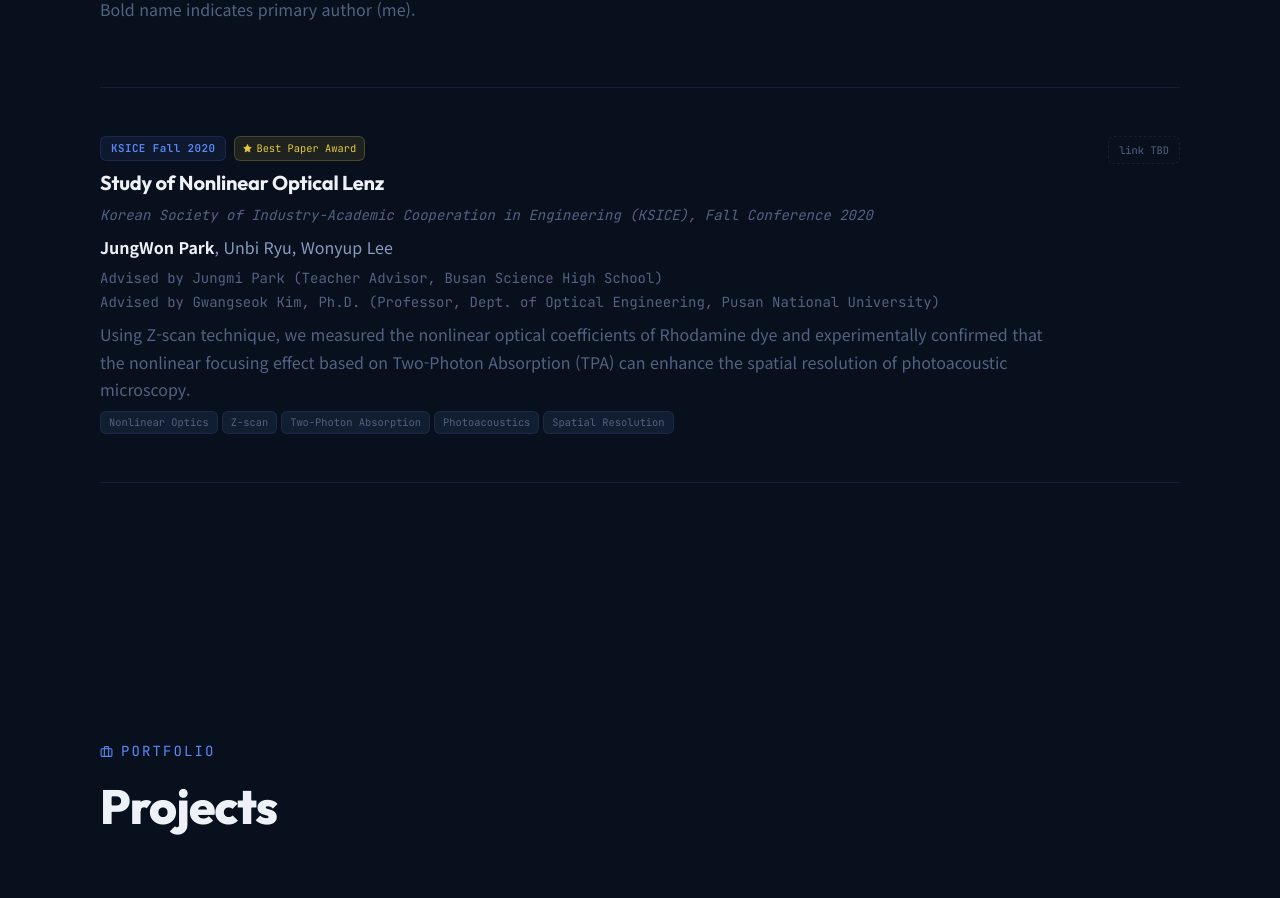
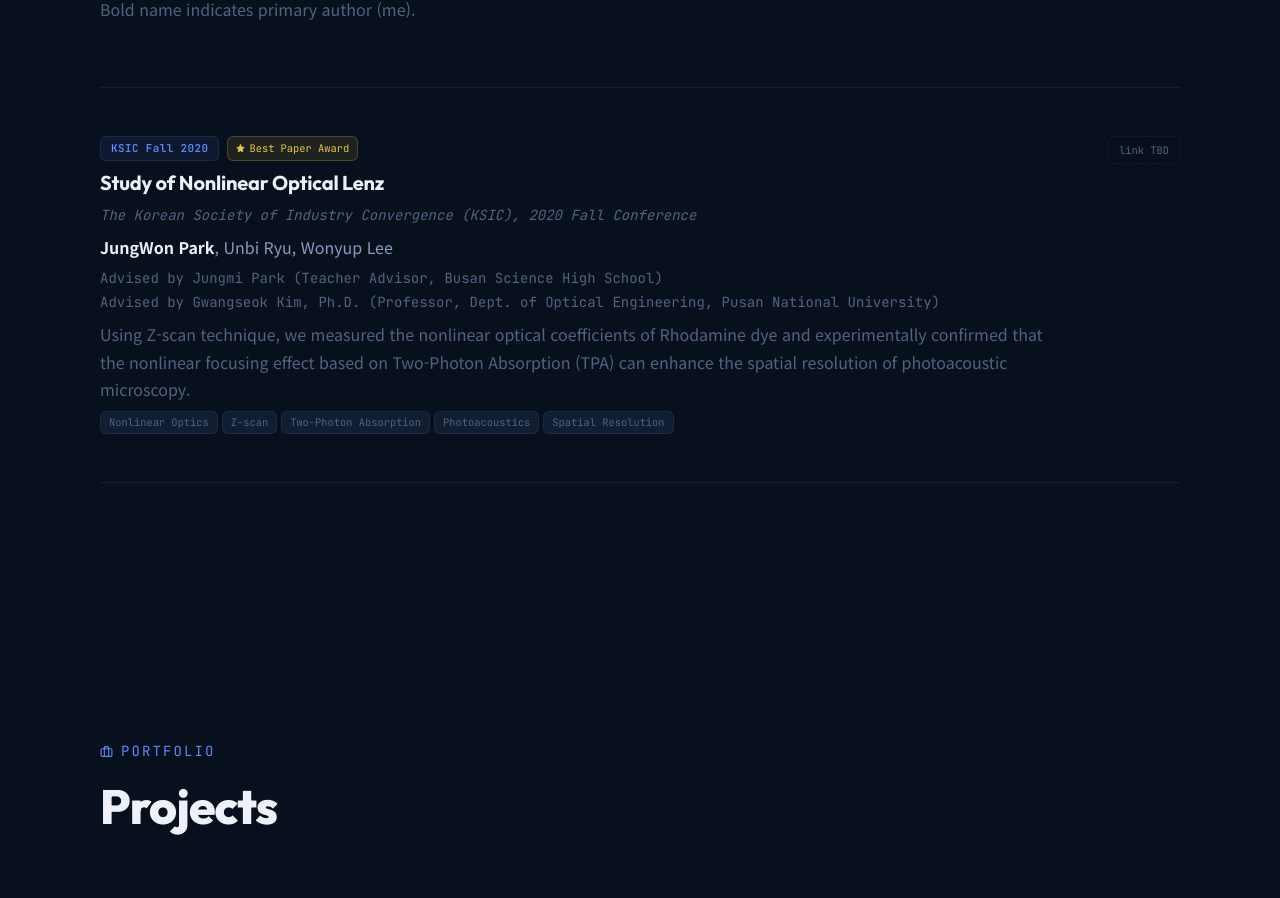
Before and after one commit to ksiwon/siwon-atelier, a React (Vite) app: page / in a window 1280 px wide. Shown: the part 2569-3467 px from the top of the page. Built offline with nearby package versions, Linux system fonts and the light colour scheme.

Commit message:
publication

```diff
--- a/src/data/publications.ts
+++ b/src/data/publications.ts
@@ -36,9 +36,9 @@ export const publications: Publication[] = [
       'Jungmi Park (Teacher Advisor, Busan Science High School)',
       'Gwangseok Kim, Ph.D. (Professor, Dept. of Optical Engineering, Pusan National University)',
     ],
-    venue: 'KSICE Fall 2020',
+    venue: 'KSIC Fall 2020',
     venueFullName:
-      'Korean Society of Industry-Academic Cooperation in Engineering (KSICE), Fall Conference 2020',
+      'The Korean Society of Industry Convergence (KSIC), 2020 Fall Conference',
     year: 2020,
     type: 'conference',
     featured: true,
```
